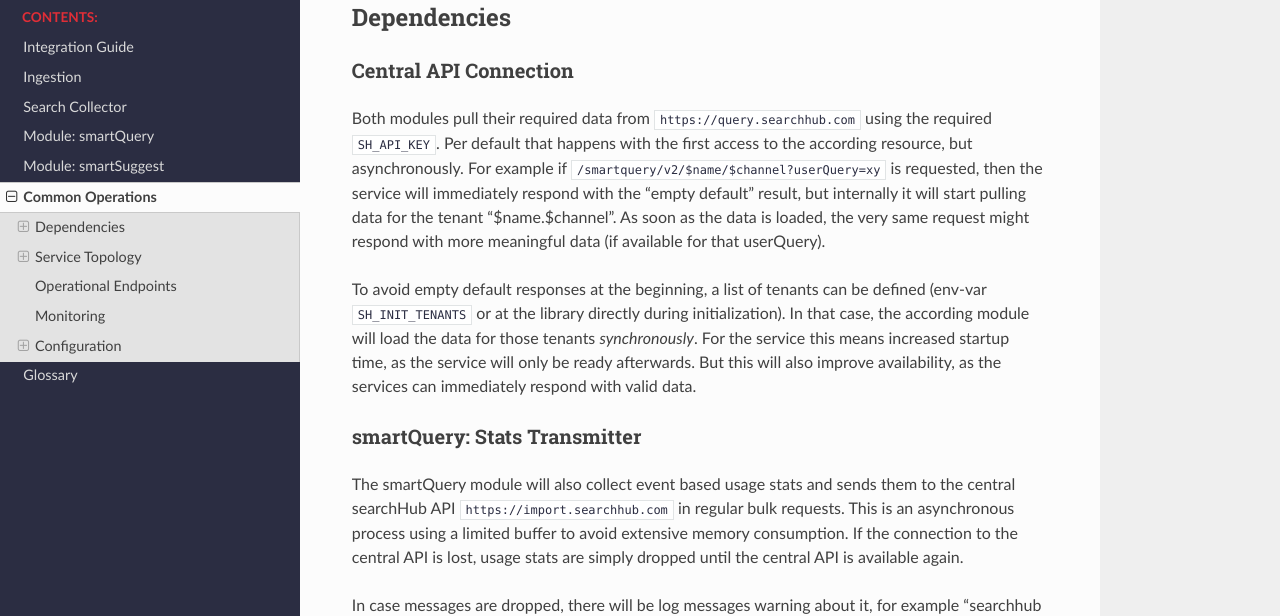
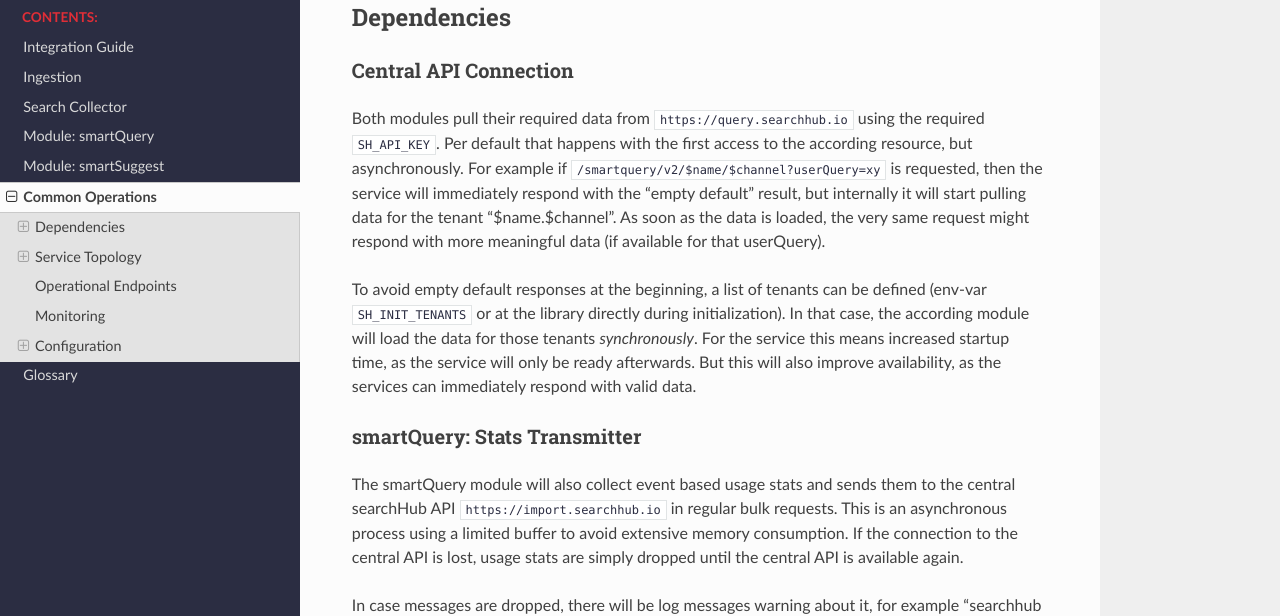
Before and after one commit to CommerceExperts/searchhub-docs, a Sphinx documentation site: the page built from docs/operations.rst, in a window 1280 px wide and 900 px high, scrolled down 974 px. Shown: the part 147-763 px from the top of the window. Built offline with Sphinx 7.4.7 and the Read the Docs theme 3.1.0, drawn with Linux system fonts in a browser that asks for light colours; some of the changed lines change nothing that is shown.

Commit message:
Fix wrong searchhub domain

```diff
--- a/docs/operations.rst
+++ b/docs/operations.rst
@@ -23,14 +23,14 @@
 Central API Connection
 ~~~~~~~~~~~~~~~~~~~~~~
 
-Both modules pull their required data from ``https://query.searchhub.com`` using the required ``SH_API_KEY``. Per default that happens with the first access to the according resource, but asynchronously. For example if ``/smartquery/v2/$name/$channel?userQuery=xy`` is requested, then the service will immediately respond with the "empty default" result, but internally it will start pulling data for the tenant "$name.$channel". As soon as the data is loaded, the very same request might respond with more meaningful data (if available for that userQuery).
+Both modules pull their required data from ``https://query.searchhub.io`` using the required ``SH_API_KEY``. Per default that happens with the first access to the according resource, but asynchronously. For example if ``/smartquery/v2/$name/$channel?userQuery=xy`` is requested, then the service will immediately respond with the "empty default" result, but internally it will start pulling data for the tenant "$name.$channel". As soon as the data is loaded, the very same request might respond with more meaningful data (if available for that userQuery).
 
 To avoid empty default responses at the beginning, a list of tenants can be defined (env-var ``SH_INIT_TENANTS`` or at the library directly during initialization). In that case, the according module will load the data for those tenants *synchronously*. For the service this means increased startup time, as the service will only be ready afterwards. But this will also improve availability, as the services can immediately respond with valid data.
 
 smartQuery: Stats Transmitter
 ~~~~~~~~~~~~~~~~~~~~~~~~~~~~~
 
-The smartQuery module will also collect event based usage stats and sends them to the central searchHub API ``https://import.searchhub.com`` in regular bulk requests. This is an asynchronous process using a limited buffer to avoid extensive memory consumption. If the connection to the central API is lost, usage stats are simply dropped until the central API is available again.
+The smartQuery module will also collect event based usage stats and sends them to the central searchHub API ``https://import.searchhub.io`` in regular bulk requests. This is an asynchronous process using a limited buffer to avoid extensive memory consumption. If the connection to the central API is lost, usage stats are simply dropped until the central API is available again.
 
 In case messages are dropped, there will be log messages warning about it, for example "searchhub stats transmitting failed {} times for tenant {}". That can happen in case of unavailability of the central API, but it can also happen, if the service gets more traffic than it can handle. Please contact us in case you have those kind of problems, as it might also be a symptom of a wrong integration.
 
```
